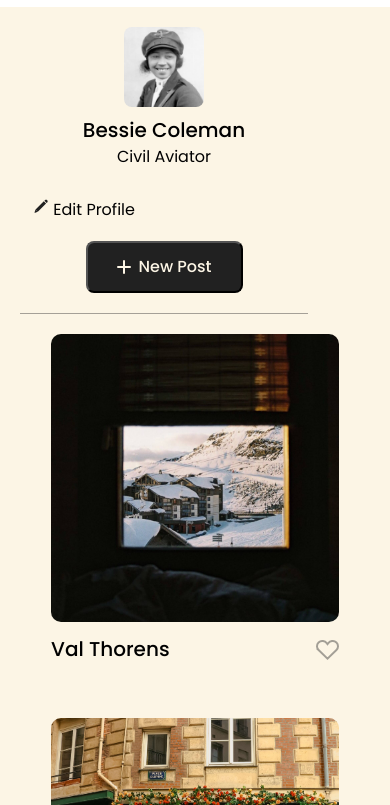
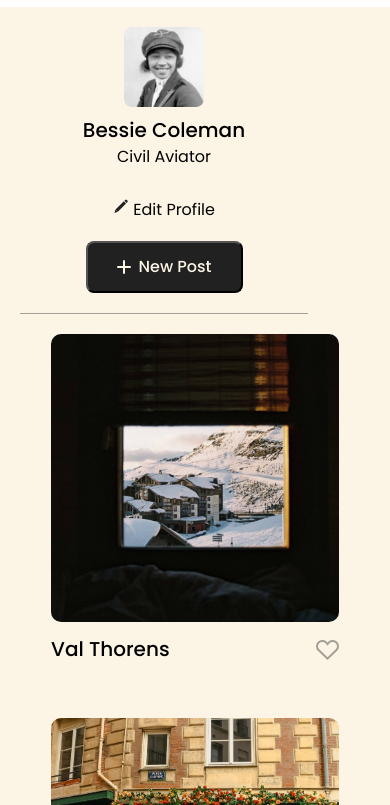
Before and after one commit to ANORRIS56/se_project_spots, a plain HTML site: page index.html in a window 390 px wide. Shown: the part 39-844 px from the top of the page. Drawn offline with Linux system fonts and the light colour scheme.

Commit message:
New update for my project

```diff
--- a/blocks/cards.css
+++ b/blocks/cards.css
@@ -13,7 +13,7 @@
   list-style-type: none;
 }
 
-@media screen and (max-width: 627px) {
+@media screen and (max-width: 630px) {
   .cards__list {
     grid-template-columns: repeat(auto-fit, 288px);
   }
--- a/blocks/profile.css
+++ b/blocks/profile.css
@@ -1,7 +1,8 @@
 .profile {
   display: flex;
-  padding: 34px 0 20px;
-  border-bottom: 1px rgba(33, 33, 33, 0.4) solid;
+  justify-content: space-between;
+  border-bottom: 1px solid #21212166;
+  padding-bottom: 20px;
 }
 
 .profile__avatar {
@@ -78,7 +79,7 @@
   cursor: pointer;
 }
 
-@media screen and (max-width: 627px) {
+@media screen and (max-width: 630px) {
   .profile {
     flex-direction: column;
     max-width: 288px;
@@ -114,3 +115,10 @@
     margin: 0;
   }
 }
+@media screen and (max-width: 627px) {
+  .profile__edit-btn {
+    position: static;
+    right: auto;
+    margin: 0 auto;
+  }
+}
```
